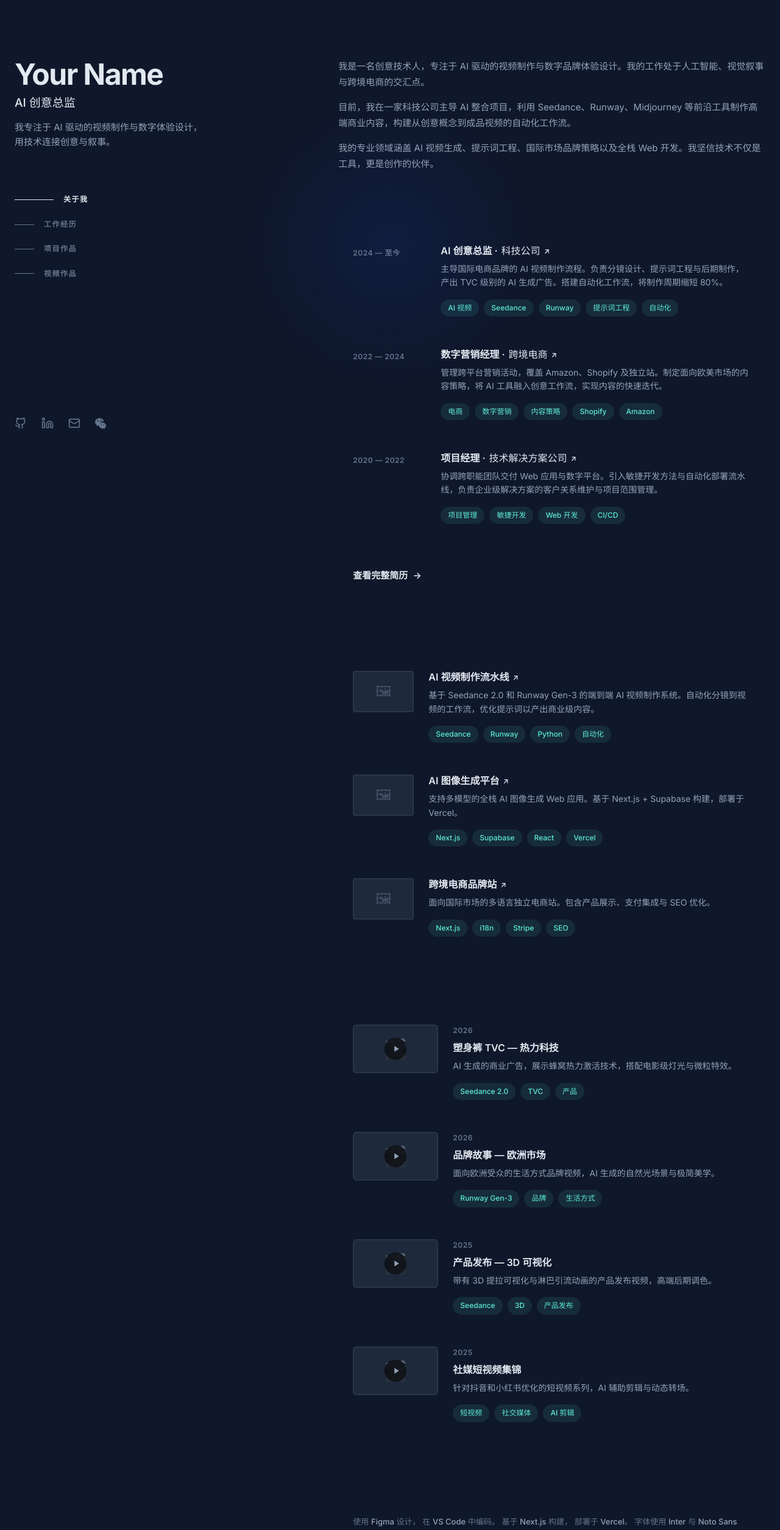
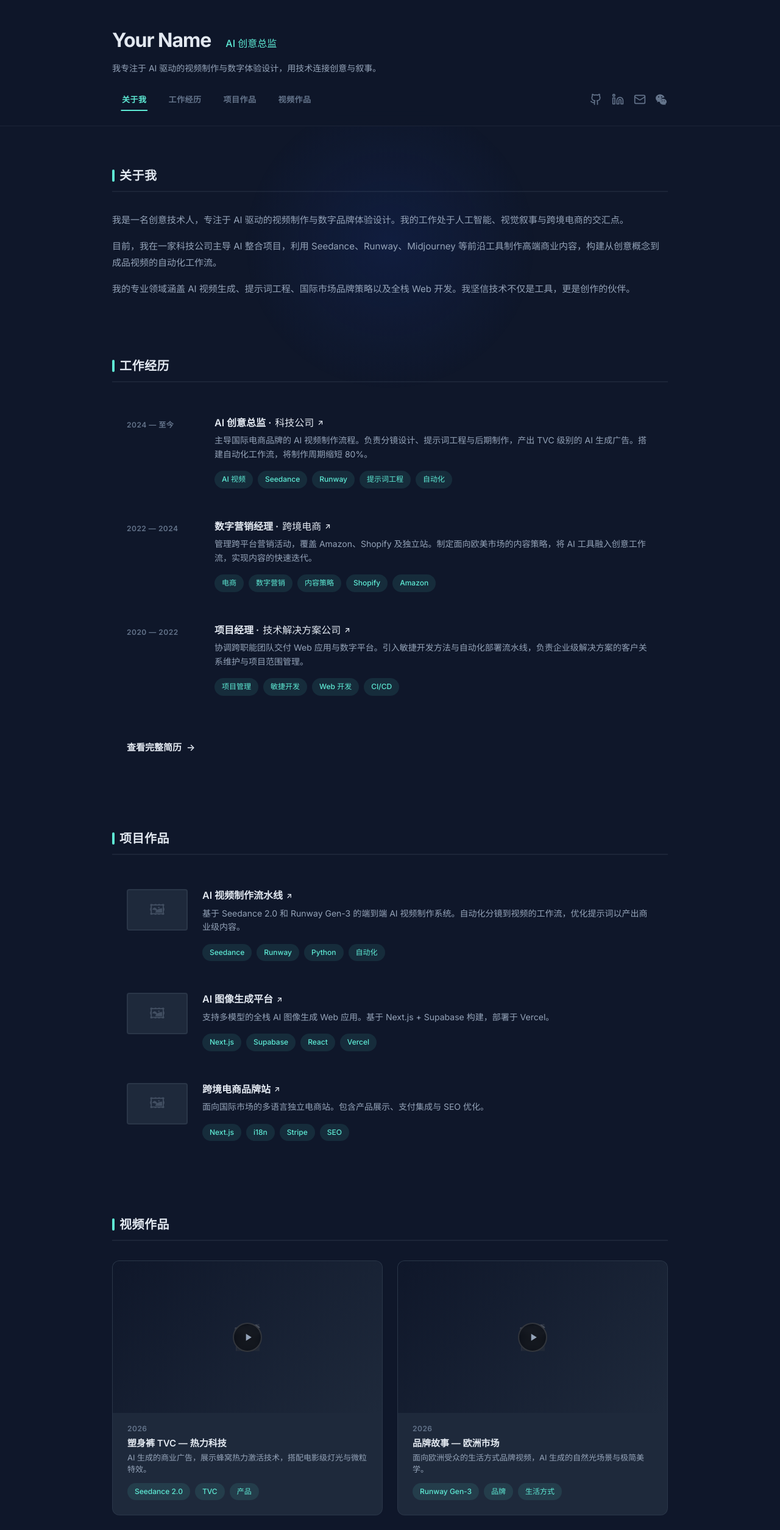
Before and after one commit to Rxe1356706659/portfolio, a Next.js app: page / in a window 1280 px wide. Shown: the top 2509 px of the page at 61% size. Built offline with nearby package versions, Linux system fonts and the light colour scheme.

Commit message:
feat: top-bottom layout with sticky header and video grid

```diff
--- a/app/components/Navigation.js
+++ b/app/components/Navigation.js
@@ -20,7 +20,7 @@ export default function Navigation() {
             setActiveSection(id);
           }
         },
-        { rootMargin: "-40% 0px -55% 0px" }
+        { rootMargin: "-30% 0px -65% 0px" }
       );
 
       observer.observe(el);
@@ -39,7 +39,7 @@ export default function Navigation() {
   };
 
   return (
-    <nav className="nav" aria-label="In-page navigation">
+    <nav className="nav" aria-label="页面导航">
       <ul className="nav__list">
         {navItems.map((item) => (
           <li key={item.id}>
@@ -48,7 +48,6 @@ export default function Navigation() {
               className={`nav__link ${activeSection === item.id ? "active" : ""}`}
               onClick={(e) => handleClick(e, item.id)}
             >
-              <span className="nav__indicator" />
               <span>{item.label}</span>
             </a>
           </li>
--- a/app/globals.css
+++ b/app/globals.css
@@ -1,9 +1,6 @@
 /* ============================================
-   Design System — brittanychiang.com inspired
-   极简 · 暗色 · 左右分栏 · 内容驱动
+   Design System — 上下布局 · 暗色 · 顶部固定
    ============================================ */
-
-/* --- Google Fonts (loaded via layout.js) --- */
 
 /* === Design Tokens === */
 :root {
@@ -37,9 +34,8 @@
   --space-4xl: 96px;
 
   /* Sizes */
-  --max-width: 1280px;
-  --left-panel-width: 42%;
-  --right-panel-width: 58%;
+  --max-width: 960px;
+  --header-height: auto;
 
   /* Transitions */
   --transition-fast: 150ms ease;
@@ -90,113 +86,126 @@ body {
   transition: background 0.15s ease;
 }
 
-/* === Main Layout: Left Fixed + Right Scroll === */
-.main-container {
-  position: relative;
-  z-index: 2;
+/* =============================================
+   TOP HEADER — 固定在顶部
+   ============================================= */
+.top-header {
+  position: sticky;
+  top: 0;
+  z-index: 50;
+  background: rgba(15, 23, 42, 0.85);
+  backdrop-filter: blur(16px);
+  -webkit-backdrop-filter: blur(16px);
+  border-bottom: 1px solid var(--color-border);
+}
+
+.top-header__inner {
   max-width: var(--max-width);
   margin: 0 auto;
-  padding: 0 var(--space-lg);
+  padding: var(--space-2xl) var(--space-lg) var(--space-lg);
   display: flex;
+  flex-direction: column;
+  gap: var(--space-md);
+}
+
+.top-header__brand {
+  display: flex;
+  align-items: baseline;
   gap: var(--space-lg);
 }
 
-/* --- Left Panel (sticky) --- */
-.left-panel {
-  position: sticky;
-  top: 0;
-  width: var(--left-panel-width);
-  height: 100vh;
-  display: flex;
-  flex-direction: column;
-  justify-content: space-between;
-  padding: var(--space-4xl) 0;
+.top-header__name {
+  font-size: 32px;
+  font-weight: 700;
+  color: var(--color-text);
+  letter-spacing: -1px;
+  line-height: 1.1;
+  white-space: nowrap;
 }
 
-.left-panel__header {
-  display: flex;
-  flex-direction: column;
-}
-
-.left-panel__name {
-  font-size: 48px;
-  font-weight: 700;
-  color: var(--color-text);
-  letter-spacing: -1.5px;
-  line-height: 1.1;
-  margin-bottom: var(--space-sm);
-}
-
-.left-panel__name a {
+.top-header__name a {
   text-decoration: none;
   color: inherit;
 }
 
-.left-panel__title {
-  font-size: 19px;
+.top-header__title {
+  font-size: 16px;
   font-weight: 500;
-  color: var(--color-text);
-  margin-bottom: var(--space-md);
-  line-height: 1.3;
+  color: var(--color-accent);
+  white-space: nowrap;
 }
 
-.left-panel__tagline {
-  font-size: 15px;
+.top-header__tagline {
+  font-size: 14px;
   color: var(--color-text-secondary);
   line-height: 1.6;
-  max-width: 320px;
+  max-width: 600px;
 }
 
-/* --- Navigation --- */
+.top-header__bottom {
+  display: flex;
+  align-items: center;
+  justify-content: space-between;
+  gap: var(--space-lg);
+  margin-top: var(--space-xs);
+}
+
+/* --- Navigation (horizontal) --- */
 .nav {
-  margin-top: var(--space-3xl);
+  flex-shrink: 0;
 }
 
 .nav__list {
   list-style: none;
   display: flex;
-  flex-direction: column;
   gap: var(--space-xs);
 }
 
 .nav__link {
   display: inline-flex;
   align-items: center;
-  gap: var(--space-md);
-  padding: var(--space-sm) 0;
+  padding: var(--space-sm) var(--space-md);
   text-decoration: none;
   color: var(--color-text-muted);
-  font-size: 12px;
-  font-weight: 700;
-  letter-spacing: 1.5px;
-  text-transform: uppercase;
-  transition: color var(--transition-normal);
+  font-size: 13px;
+  font-weight: 600;
+  letter-spacing: 0.5px;
+  border-radius: 6px;
+  transition: all var(--transition-normal);
   cursor: pointer;
+  position: relative;
 }
 
-.nav__indicator {
-  display: inline-block;
-  width: 32px;
-  height: 1px;
-  background: var(--color-text-muted);
-  transition: all var(--transition-normal);
+.nav__link::after {
+  content: '';
+  position: absolute;
+  bottom: 0;
+  left: 50%;
+  transform: translateX(-50%);
+  width: 0;
+  height: 2px;
+  background: var(--color-accent);
+  border-radius: 1px;
+  transition: width var(--transition-normal);
 }
 
-.nav__link:hover,
-.nav__link.active {
+.nav__link:hover {
   color: var(--color-text);
+  background: rgba(148, 163, 184, 0.06);
 }
 
-.nav__link:hover .nav__indicator,
-.nav__link.active .nav__indicator {
-  width: 64px;
-  background: var(--color-text);
+.nav__link.active {
+  color: var(--color-accent);
 }
 
-/* --- Social Links --- */
+.nav__link.active::after {
+  width: 60%;
+}
+
+/* --- Social Links (horizontal) --- */
 .social-links {
   display: flex;
-  gap: var(--space-lg);
+  gap: var(--space-md);
   align-items: center;
 }
 
@@ -209,39 +218,50 @@ body {
 }
 
 .social-link:hover {
-  color: var(--color-text);
+  color: var(--color-accent);
 }
 
-/* --- Right Panel (scrollable) --- */
-.right-panel {
-  width: var(--right-panel-width);
-  padding: var(--space-4xl) 0;
+/* =============================================
+   MAIN CONTENT — 主内容区
+   ============================================= */
+.main-content {
+  position: relative;
+  z-index: 2;
+  max-width: var(--max-width);
+  margin: 0 auto;
+  padding: var(--space-3xl) var(--space-lg) var(--space-2xl);
 }
 
 /* === Sections === */
 .section {
   margin-bottom: var(--space-4xl);
-  scroll-margin-top: var(--space-4xl);
+  scroll-margin-top: 200px;
 }
 
 .section:last-child {
   margin-bottom: var(--space-2xl);
 }
 
-/* Section labels (mobile only) */
 .section__label {
-  display: none;
-  font-size: 14px;
+  font-size: 20px;
   font-weight: 700;
-  letter-spacing: 1.5px;
-  text-transform: uppercase;
+  letter-spacing: 0.5px;
   color: var(--color-text);
   margin-bottom: var(--space-xl);
-  position: sticky;
-  top: 0;
-  z-index: 10;
-  padding: var(--space-md) 0;
-  background: var(--color-bg);
+  padding-bottom: var(--space-sm);
+  border-bottom: 2px solid var(--color-border);
+  display: flex;
+  align-items: center;
+  gap: var(--space-sm);
+}
+
+.section__label::before {
+  content: '';
+  width: 4px;
+  height: 20px;
+  background: var(--color-accent);
+  border-radius: 2px;
+  flex-shrink: 0;
 }
 
 /* --- About Section --- */
@@ -252,7 +272,8 @@ body {
 }
 
 .about__paragraph {
-  line-height: 1.7;
+  line-height: 1.8;
+  font-size: 15px;
 }
 
 .about__paragraph a,
@@ -307,15 +328,6 @@ body {
   position: relative;
 }
 
-.experience__item::before {
-  content: '';
-  position: absolute;
-  inset: 0;
-  border-radius: 8px;
-  border: 1px solid transparent;
-  transition: all var(--transition-normal);
-}
-
 .experience__item:hover {
   background: var(--color-card-hover);
   box-shadow: 0 0 0 1px var(--color-border);
@@ -330,7 +342,6 @@ body {
   font-weight: 600;
   color: var(--color-text-muted);
   letter-spacing: 0.5px;
-  text-transform: uppercase;
   padding-top: 4px;
   white-space: nowrap;
 }
@@ -534,27 +545,32 @@ body {
   color: var(--color-text-secondary);
 }
 
-/* --- Videos Section --- */
+/* =============================================
+   VIDEOS SECTION — 四宫格
+   ============================================= */
 .videos__grid {
-  display: flex;
-  flex-direction: column;
-  gap: var(--space-xs);
+  display: grid;
+  grid-template-columns: repeat(2, 1fr);
+  gap: var(--space-lg);
 }
 
 .video__card {
-  display: grid;
-  grid-template-columns: 140px 1fr;
-  gap: var(--space-lg);
-  padding: var(--space-lg);
-  border-radius: 8px;
+  display: flex;
+  flex-direction: column;
+  border-radius: 12px;
+  overflow: hidden;
+  border: 1px solid var(--color-border);
+  background: var(--color-bg-alt);
   transition: all var(--transition-normal);
   cursor: pointer;
-  color: inherit;
 }
 
 .video__card:hover {
-  background: var(--color-card-hover);
-  box-shadow: 0 0 0 1px var(--color-border);
+  border-color: var(--color-text-muted);
+  transform: translateY(-4px);
+  box-shadow:
+    0 12px 40px -8px rgba(0, 0, 0, 0.4),
+    0 0 20px rgba(94, 234, 212, 0.06);
 }
 
 .video__card:hover .video__title {
@@ -562,22 +578,14 @@ body {
 }
 
 .video__thumbnail {
-  width: 140px;
-  height: 80px;
-  border-radius: 6px;
+  width: 100%;
+  aspect-ratio: 16 / 9;
   overflow: hidden;
-  background: var(--color-bg-alt);
-  border: 2px solid var(--color-border);
-  transition: border-color var(--transition-normal);
+  background: linear-gradient(135deg, var(--color-bg) 0%, var(--color-bg-alt) 100%);
   display: flex;
   align-items: center;
   justify-content: center;
   position: relative;
-  flex-shrink: 0;
-}
-
-.video__card:hover .video__thumbnail {
-  border-color: var(--color-text-muted);
 }
 
 .video__thumbnail img {
@@ -588,38 +596,41 @@ body {
 
 .video__play-icon {
   position: absolute;
-  width: 36px;
-  height: 36px;
-  background: rgba(0, 0, 0, 0.6);
+  width: 48px;
+  height: 48px;
+  background: rgba(0, 0, 0, 0.5);
   border-radius: 50%;
   display: flex;
   align-items: center;
   justify-content: center;
   backdrop-filter: blur(4px);
   transition: all var(--transition-normal);
+  border: 2px solid rgba(255, 255, 255, 0.15);
 }
 
 .video__card:hover .video__play-icon {
   background: var(--color-accent);
   color: var(--color-bg);
-  transform: scale(1.1);
+  transform: scale(1.15);
+  border-color: transparent;
 }
 
 .video__play-icon svg {
-  width: 16px;
-  height: 16px;
+  width: 20px;
+  height: 20px;
   margin-left: 2px;
 }
 
 .video__thumbnail-placeholder {
-  font-size: 32px;
-  opacity: 0.3;
+  font-size: 40px;
+  opacity: 0.25;
 }
 
 .video__content {
+  padding: var(--space-md) var(--space-lg) var(--space-lg);
   display: flex;
   flex-direction: column;
-  gap: var(--space-sm);
+  gap: var(--space-xs);
 }
 
 .video__year {
@@ -630,7 +641,7 @@ body {
 }
 
 .video__title {
-  font-size: 16px;
+  font-size: 15px;
   font-weight: 600;
   color: var(--color-text);
   line-height: 1.3;
@@ -638,9 +649,13 @@ body {
 }
 
 .video__description {
-  font-size: 14px;
-  line-height: 1.6;
+  font-size: 13px;
+  line-height: 1.5;
   color: var(--color-text-secondary);
+  display: -webkit-box;
+  -webkit-line-clamp: 2;
+  -webkit-box-orient: vertical;
+  overflow: hidden;
 }
 
 /* --- Video Modal --- */
@@ -726,10 +741,13 @@ body {
 
 /* --- Footer --- */
 .footer {
-  padding: var(--space-xl) var(--space-lg);
+  margin-top: var(--space-3xl);
+  padding: var(--space-xl) 0;
+  border-top: 1px solid var(--color-border);
   font-size: 13px;
   color: var(--color-text-muted);
   line-height: 1.8;
+  text-align: center;
 }
 
 .footer a {
@@ -755,41 +773,48 @@ body {
 }
 
 /* === Responsive === */
-@media (max-width: 1024px) {
-  .main-container {
-    flex-direction: column;
-    padding: 0 var(--space-lg);
+@media (max-width: 768px) {
+  .top-header__inner {
+    padding: var(--space-lg) var(--space-md) var(--space-md);
   }
 
-  .left-panel {
-    position: relative;
-    width: 100%;
-    height: auto;
-    padding: var(--space-2xl) 0 0;
+  .top-header__brand {
+    flex-direction: column;
+    gap: var(--space-xs);
   }
 
-  .nav {
-    display: none;
+  .top-header__name {
+    font-size: 24px;
   }
 
-  .social-links {
-    margin-top: var(--space-lg);
-    margin-bottom: var(--space-lg);
+  .top-header__bottom {
+    flex-direction: column;
+    align-items: flex-start;
+    gap: var(--space-md);
   }
 
-  .right-panel {
-    width: 100%;
-    padding: 0 0 var(--space-2xl);
+  .nav__list {
+    flex-wrap: wrap;
+  }
+
+  .nav__link {
+    font-size: 12px;
+    padding: var(--space-xs) var(--space-sm);
+  }
+
+  .main-content {
+    padding: var(--space-xl) var(--space-md) var(--space-lg);
+  }
+
+  .section {
+    scroll-margin-top: 260px;
   }
 
   .section__label {
-    display: block;
+    font-size: 18px;
   }
 
-  .section {
-    scroll-margin-top: 80px;
-  }
-
+  /* Experience → 单列 */
   .experience__item {
     grid-template-columns: 1fr;
     gap: var(--space-sm);
@@ -799,34 +824,7 @@ body {
     font-size: 11px;
   }
 
-  .project__card {
-    grid-template-columns: 80px 1fr;
-  }
-
-  .project__thumbnail {
-    width: 80px;
-    height: 56px;
-  }
-
-  .video__card {
-    grid-template-columns: 120px 1fr;
-  }
-
-  .video__thumbnail {
-    width: 120px;
-    height: 68px;
-  }
-}
-
-@media (max-width: 640px) {
-  .left-panel__name {
-    font-size: 36px;
-  }
-
-  .left-panel__title {
-    font-size: 16px;
-  }
-
+  /* Projects → 单列 */
   .project__card {
     grid-template-columns: 1fr;
   }
@@ -836,17 +834,27 @@ body {
     height: 140px;
   }
 
-  .video__card {
+  /* Videos → 单列 */
+  .videos__grid {
     grid-template-columns: 1fr;
-  }
-
-  .video__thumbnail {
-    width: 100%;
-    height: 180px;
   }
 
   .modal-content {
     border-radius: 8px;
+  }
+}
+
+@media (max-width: 480px) {
+  .top-header__name {
+    font-size: 20px;
+  }
+
+  .top-header__title {
+    font-size: 14px;
+  }
+
+  .top-header__tagline {
+    font-size: 13px;
   }
 }
 
--- a/app/page.js
+++ b/app/page.js
@@ -11,22 +11,26 @@ export default function Home() {
   return (
     <>
       <SpotlightEffect />
-      <div className="main-container">
-        {/* ===== 左侧面板 (固定) ===== */}
-        <header className="left-panel">
-          <div className="left-panel__header">
-            <h1 className="left-panel__name">
+
+      {/* ===== 顶部固定栏 ===== */}
+      <header className="top-header">
+        <div className="top-header__inner">
+          <div className="top-header__brand">
+            <h1 className="top-header__name">
               <a href="/">{siteConfig.name}</a>
             </h1>
-            <h2 className="left-panel__title">{siteConfig.title}</h2>
-            <p className="left-panel__tagline">{siteConfig.tagline}</p>
+            <p className="top-header__title">{siteConfig.title}</p>
+          </div>
+          <p className="top-header__tagline">{siteConfig.tagline}</p>
+          <div className="top-header__bottom">
             <Navigation />
+            <SocialLinks />
           </div>
-          <SocialLinks />
+        </div>
       </header>
 
-        {/* ===== 右侧面板 (可滚动) ===== */}
-        <main className="right-panel">
+      {/* ===== 主内容区 ===== */}
+      <main className="main-content">
         <AboutSection />
         <ExperienceSection />
         <ProjectsSection />
@@ -39,12 +43,9 @@ export default function Home() {
             在 <a href="https://code.visualstudio.com/" target="_blank" rel="noopener noreferrer">VS Code</a> 中编码。
             基于 <a href="https://nextjs.org/" target="_blank" rel="noopener noreferrer">Next.js</a> 构建，
             部署于 <a href="https://vercel.com/" target="_blank" rel="noopener noreferrer">Vercel</a>。
-              字体使用 <a href="https://rsms.me/inter/" target="_blank" rel="noopener noreferrer">Inter</a> 与{" "}
-              <a href="https://fonts.google.com/noto/specimen/Noto+Sans+SC" target="_blank" rel="noopener noreferrer">Noto Sans SC</a>。
           </p>
         </footer>
       </main>
-      </div>
     </>
   );
 }
```
Lines whose indentation alone changed are shown as unchanged.
